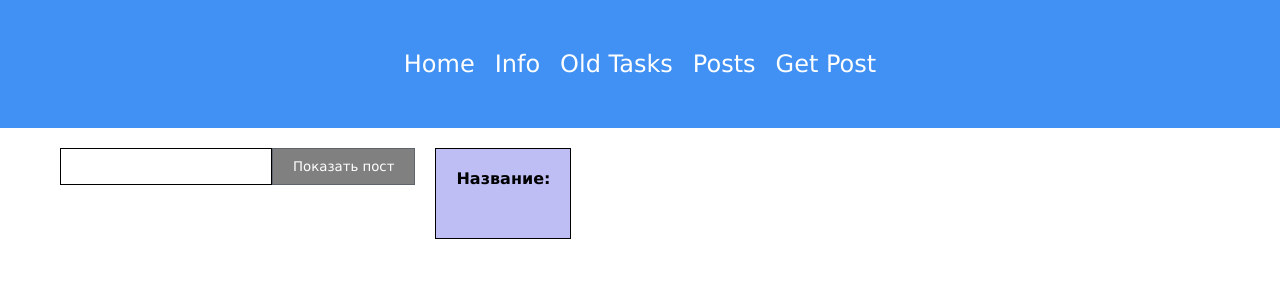
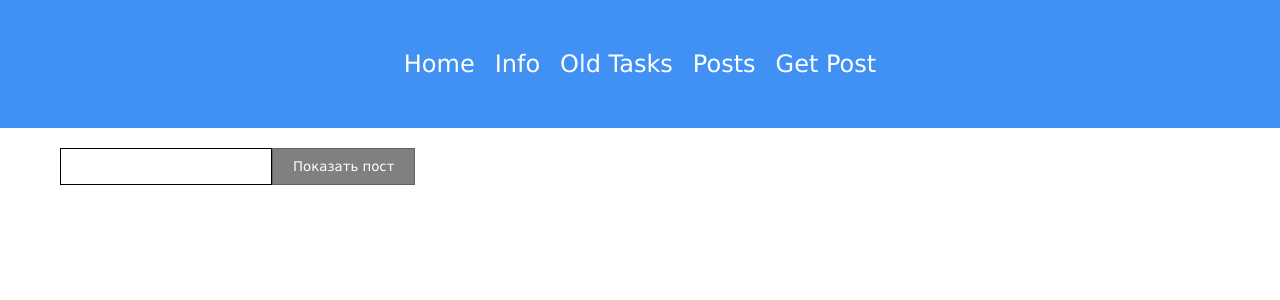
Before and after one commit to kostosHokage/react, a React (Create React App) app: page /#/GetPost in a window 1280 px wide. Shown: the top 300 px of the page. Built offline with nearby package versions, Linux system fonts and the light colour scheme.

Commit message:
#32 Добавил рендеринг нашего поста по условию. Таска завершена!

```diff
--- a/src/App.css
+++ b/src/App.css
@@ -116,7 +116,7 @@
 .posts {
     display: flex;
     flex-wrap: wrap;
-
+    justify-content: center;
 }
 
 .post {
@@ -125,6 +125,7 @@
     margin: 0 20px 20px;
     border: 1px solid black;
     padding: 20px;
+    border-radius: 20px;
     max-width: 260px;
     background-color: #bebef4;
 
@@ -134,4 +135,5 @@
     display: flex;
     margin-bottom: 30px;
     flex-direction: column;
+    text-align: center;
 }
--- /dev/null
+++ b/src/components/Post.jsx
@@ -0,0 +1,20 @@
+import React, { Children } from "react";
+import { PropTypes } from "prop-types";
+
+export default function Post(props) {
+  Post.propTypes = {
+    id: PropTypes.number.isRequired,
+    title: PropTypes.string.isRequired,
+    body: PropTypes.string.isRequired,
+  };
+
+  return (
+    // eslint-disable-next-line react/destructuring-assignment
+    <div className="post" key={props.id}>
+      {/* eslint-disable-next-line react/destructuring-assignment */}
+      <div className="post__title">{props.title}</div>
+      {/* eslint-disable-next-line react/destructuring-assignment */}
+      <div className="post__content">{props.body}</div>
+    </div>
+  );
+}
--- a/src/components/index.js
+++ b/src/components/index.js
@@ -1,8 +1,17 @@
 import AddNumber from "./AddNumber";
 import Square from "./Square";
 import State from "./State";
+import Post from "./Post";
 import StateColor from "./StateColor";
 import StateSquare from "./StateSquare";
 import ChildrenComponent from "./ChildrenComponent";
 
-export { AddNumber, Square, State, StateSquare, StateColor, ChildrenComponent };
+export {
+  AddNumber,
+  Square,
+  State,
+  StateSquare,
+  StateColor,
+  ChildrenComponent,
+  Post,
+};
--- a/src/pages/GetPost.jsx
+++ b/src/pages/GetPost.jsx
@@ -1,7 +1,8 @@
 import React, { useState } from "react";
+import { Post } from "../components";
 
 export default function GetPost() {
-  const [items, setItems] = useState([]);
+  const [items, setItems] = useState();
   const [value, setValue] = useState("");
 
   const getPost = (id, state) => {
@@ -38,13 +39,17 @@ export default function GetPost() {
           Показать пост
         </button>
       </form>
-      <div className="post" key={items.id}>
-        <div className="post__title">
-          <b>Название: </b>
-          {items.title}
-        </div>
-        <div className="post__content">{items.body}</div>
-      </div>
+
+      {items ? (
+        <Post
+          key={items.id}
+          title={items.title}
+          body={items.body}
+          id={items.id}
+        />
+      ) : (
+        <span />
+      )}
     </div>
   );
 }
--- a/src/pages/Posts.jsx
+++ b/src/pages/Posts.jsx
@@ -1,4 +1,5 @@
 import React, { useEffect, useState } from "react";
+import { Post } from "../components";
 
 export default function Posts() {
   const [items, setItems] = useState([]);
@@ -18,23 +19,19 @@ export default function Posts() {
         {items.map((newPosts) => {
           if (newPosts.id < 38) {
             return (
-              <div className="post" key={newPosts.id}>
-                <div className="post__title">
-                  <b>Название: </b>
-                  {newPosts.title}
-                </div>
-                <div className="post__content">{newPosts.body}</div>
-              </div>
+              <Post
+                key={newPosts.id}
+                title={newPosts.title}
+                body={newPosts.body}
+                id={newPosts.id}
+              />
             );
           }
           if (newPosts.id === 77) {
             return (
               <div className="post">
                 <div>Post id: {newPosts.id}</div>
-                <div className="post__title">
-                  <b>Название: </b>
-                  {newPosts.title}
-                </div>
+                <div className="post__title">{newPosts.title}</div>
                 <div className="post__content">{newPosts.body}</div>
               </div>
             );
```
